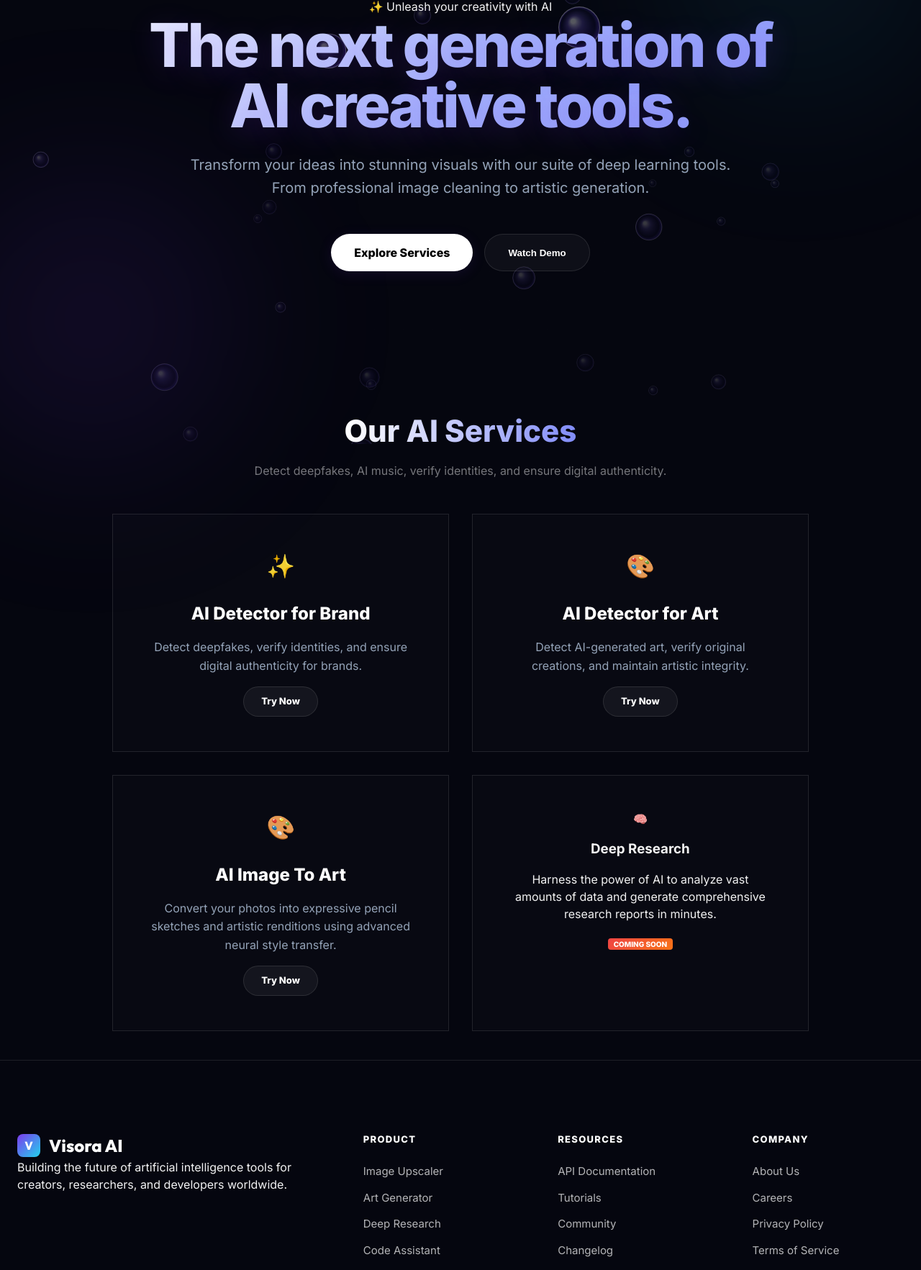
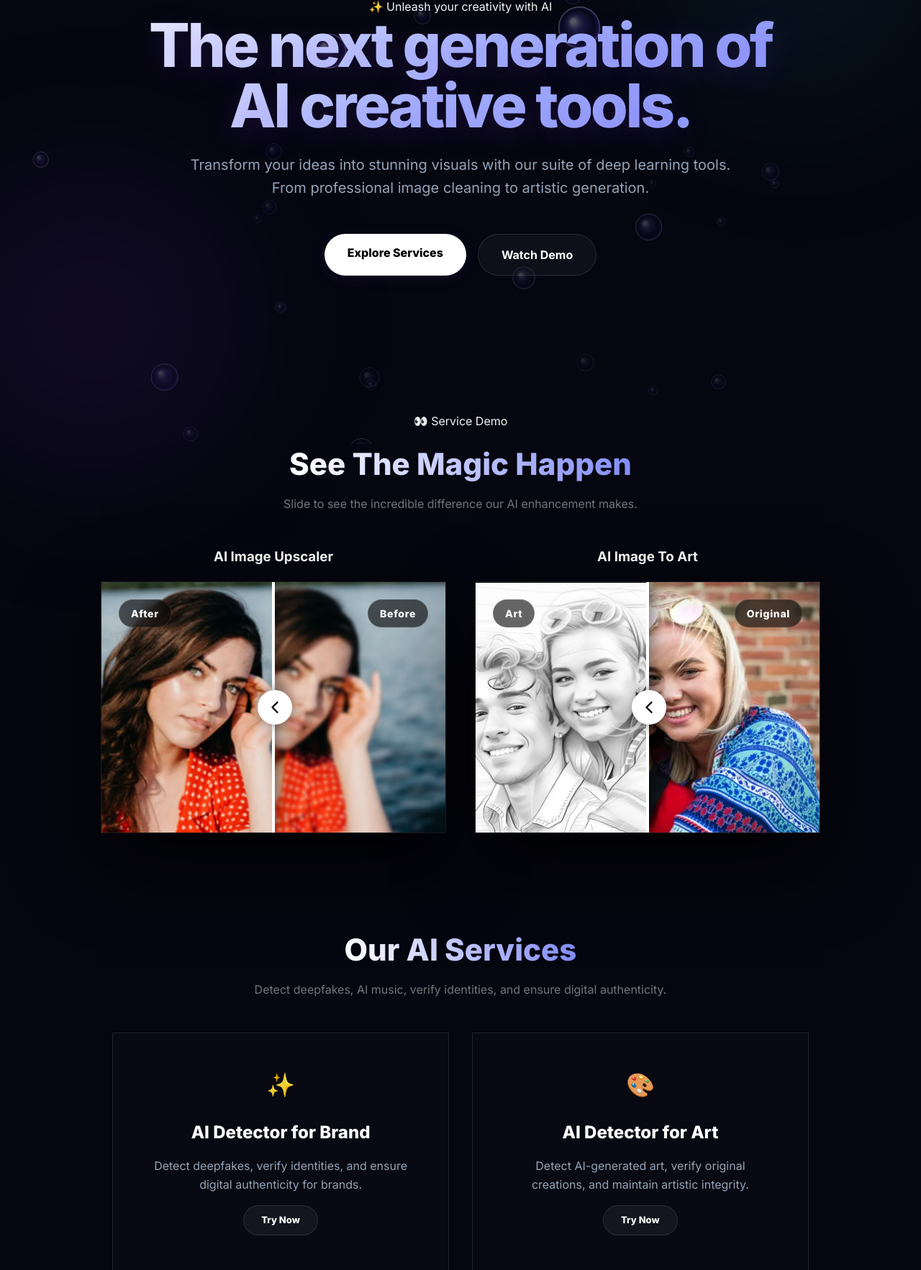
Before and after one commit to diptisahu999/AI-Services, a FastAPI app: page / in a window 1280 px wide. Shown: the part 183-1948 px from the top of the page at 72% size. Run offline with FastAPI, Linux system fonts and the light colour scheme.

Commit message:
add thambile

```diff
--- a/app/static/css/index.css
+++ b/app/static/css/index.css
@@ -463,6 +463,107 @@ a {
   border: 1px solid var(--border);
 }
 
+/* --- Demo Section --- */
+.demo-section {
+  padding: 80px 0;
+  position: relative;
+  z-index: 10;
+}
+
+.demo-slider-wrapper {
+  position: relative;
+  width: 100%;
+  max-width: 350px;
+  height: 350px;
+  margin: 0 auto;
+  border-radius: var(--radius-xl);
+  overflow: hidden;
+  box-shadow: 0 40px 100px rgba(0, 0, 0, 0.8);
+  border: 1px solid var(--border);
+  cursor: ew-resize;
+  background: #000;
+}
+
+@media (max-width: 350px) {
+  .demo-slider-wrapper {
+    height: 200px;
+  }
+}
+
+.demo-image {
+  position: absolute;
+  top: 0;
+  left: 0;
+  width: 100%;
+  height: 100%;
+  background-size: cover;
+  background-position: center;
+}
+
+.demo-image-after {
+  width: 50%;
+  /* Initial position */
+  border-right: 4px solid white;
+  /* Ensures border is on the image so it hides when dragging to 0 */
+  box-shadow: rgba(0, 0, 0, 0.5) 5px 0px 20px;
+}
+
+.demo-label {
+  position: absolute;
+  top: 24px;
+  padding: 8px 16px;
+  background: rgba(0, 0, 0, 0.6);
+  backdrop-filter: blur(10px);
+  color: white;
+  font-weight: 800;
+  border-radius: 99px;
+  font-size: 14px;
+  letter-spacing: 0.05em;
+  border: 1px solid rgba(255, 255, 255, 0.1);
+}
+
+.demo-label-before {
+  right: 24px;
+}
+
+.demo-label-after {
+  left: 24px;
+}
+
+.demo-slider-handle {
+  position: absolute;
+  top: 0;
+  bottom: 0;
+  left: 50%;
+  width: 4px;
+  background: transparent;
+  /* Changed to transparent, let border-right on after handle it */
+  transform: translateX(-50%);
+  pointer-events: none;
+  z-index: 5;
+}
+
+.demo-slider-button {
+  position: absolute;
+  top: 50%;
+  left: 50%;
+  transform: translate(-50%, -50%);
+  width: 48px;
+  height: 48px;
+  background: white;
+  border-radius: 50%;
+  display: flex;
+  align-items: center;
+  justify-content: center;
+  box-shadow: 0 0 20px rgba(0, 0, 0, 0.5);
+  color: #000;
+}
+
+.demo-slider-button svg {
+  width: 28px;
+  height: 28px;
+}
+
 /* --- Services --- */
 .services-section {
   padding: 100px 0;
--- a/app/static/js/index.js
+++ b/app/static/js/index.js
@@ -376,6 +376,74 @@
         window.location.href = btn.href;
       });
     });
+
+    // Demo Slider Logic
+    const demoWrappers = document.querySelectorAll('.demo-slider-wrapper');
+    demoWrappers.forEach(wrapper => {
+      const afterImage = wrapper.querySelector('.demo-image-after');
+      const handle = wrapper.querySelector('.demo-slider-handle');
+
+      let isSliding = false;
+      let isHovering = false;
+      let autoPosition = 50;
+      let autoDirection = 0.15; // Speed and direction
+
+      const updateSlider = (percent) => {
+        afterImage.style.width = `${percent}%`;
+        handle.style.left = `${percent}%`;
+      };
+
+      const slide = (e) => {
+        if (!isSliding) return;
+        let x = e.clientX;
+        if (e.touches && e.touches.length > 0) {
+          x = e.touches[0].clientX;
+        }
+
+        let rect = wrapper.getBoundingClientRect();
+        let position = ((x - rect.left) / rect.width) * 100;
+        if (position < 0) position = 0;
+        if (position > 100) position = 100;
+
+        autoPosition = position; // Sync auto position
+        updateSlider(position);
+      };
+
+      wrapper.addEventListener('mousedown', () => isSliding = true);
+      wrapper.addEventListener('mouseup', () => isSliding = false);
+      wrapper.addEventListener('mouseleave', () => {
+        isSliding = false;
+        isHovering = false;
+      });
+      wrapper.addEventListener('mouseenter', () => isHovering = true);
+      wrapper.addEventListener('mousemove', (e) => {
+        if (isSliding) slide(e);
+      });
+
+      wrapper.addEventListener('touchstart', () => {
+        isSliding = true;
+        isHovering = true;
+      });
+      wrapper.addEventListener('touchend', () => {
+        isSliding = false;
+        isHovering = false;
+      });
+      wrapper.addEventListener('touchmove', (e) => {
+        if (isSliding) slide(e);
+      }, { passive: true });
+
+      // Auto Animation Loop
+      function autoAnimate() {
+        if (!isSliding && !isHovering) {
+          autoPosition += autoDirection;
+          if (autoPosition >= 80) autoDirection = -0.15;
+          if (autoPosition <= 20) autoDirection = 0.15;
+          updateSlider(autoPosition);
+        }
+        requestAnimationFrame(autoAnimate);
+      }
+      autoAnimate();
+    });
   });
 
   // Global functions to show/hide modal
--- a/app/templates/index.html
+++ b/app/templates/index.html
@@ -293,7 +293,68 @@
           professional image cleaning to artistic generation.</p>
         <div class="hero__actions">
           <a href="#services" class="btn-primary">Explore Services</a>
-          <button class="btn-secondary">Watch Demo</button>
+          <a href="#demo" class="btn-secondary" style="display:inline-block; text-align:center;">Watch Demo</a>
+        </div>
+      </div>
+    </section>
+
+    <!-- Demo Section -->
+    <section class="section demo-section" id="demo">
+      <div class="container container--center">
+        <div class="hero__badge" style="margin-bottom: 16px;">
+          <span>👀 Service Demo</span>
+        </div>
+        <h2 class="section-title">See The Magic Happen</h2>
+        <p class="section-subtitle">Slide to see the incredible difference our AI enhancement makes.</p>
+
+        <div class="demo-sliders-container"
+          style="display: grid; grid-template-columns: repeat(auto-fit, minmax(300px, 1fr)); gap: 40px; width: 100%; max-width: 1000px; margin: 0 auto;">
+          <div class="demo-col">
+            <h3 style="color: white; font-weight: 700; margin-bottom: 20px; text-align: center;">AI Image Upscaler</h3>
+            <div class="demo-slider-wrapper" style="max-width: 100%;">
+              <div class="demo-image demo-image-before"
+                style="background-image: url('/static/images/Screenshot%202026-03-20%20103824.png');">
+                <span class="demo-label demo-label-before">Before</span>
+              </div>
+              <div class="demo-image demo-image-after"
+                style="background-image: url('/static/images/Screenshot%202026-03-20%20103850.png');">
+                <span class="demo-label demo-label-after">After</span>
+              </div>
+              <div class="demo-slider-handle">
+                <div class="demo-slider-button">
+                  <svg viewBox="0 0 24 24" fill="none">
+                    <path d="M15 18l-6-6 6-6" stroke="currentColor" stroke-width="2" stroke-linecap="round"
+                      stroke-linejoin="round" />
+                    <path d="M9 18l6-6-6-6" stroke="currentColor" stroke-width="2" stroke-linecap="round"
+                      stroke-linejoin="round" transform="translate(6, 0) scale(-1, 1)" />
+                  </svg>
+                </div>
+              </div>
+            </div>
+          </div>
+          <div class="demo-col">
+            <h3 style="color: white; font-weight: 700; margin-bottom: 20px; text-align: center;">AI Image To Art</h3>
+            <div class="demo-slider-wrapper" style="max-width: 100%;">
+              <div class="demo-image demo-image-before"
+                style="background-image: url('/static/images/Screenshot%202026-03-20%20111005.png');">
+                <span class="demo-label demo-label-before">Original</span>
+              </div>
+              <div class="demo-image demo-image-after"
+                style="background-image: url('/static/images/Screenshot%202026-03-20%20111059.png');">
+                <span class="demo-label demo-label-after">Art</span>
+              </div>
+              <div class="demo-slider-handle">
+                <div class="demo-slider-button">
+                  <svg viewBox="0 0 24 24" fill="none">
+                    <path d="M15 18l-6-6 6-6" stroke="currentColor" stroke-width="2" stroke-linecap="round"
+                      stroke-linejoin="round" />
+                    <path d="M9 18l6-6-6-6" stroke="currentColor" stroke-width="2" stroke-linecap="round"
+                      stroke-linejoin="round" transform="translate(6, 0) scale(-1, 1)" />
+                  </svg>
+                </div>
+              </div>
+            </div>
+          </div>
         </div>
       </div>
     </section>
```
Also changed, not shown: app/static/images/Screenshot 2026-03-20 103824.png (added), app/static/images/Screenshot 2026-03-20 103850.png (added), app/static/images/Screenshot 2026-03-20 111005.png (added), app/static/images/Screenshot 2026-03-20 111059.png (added).
